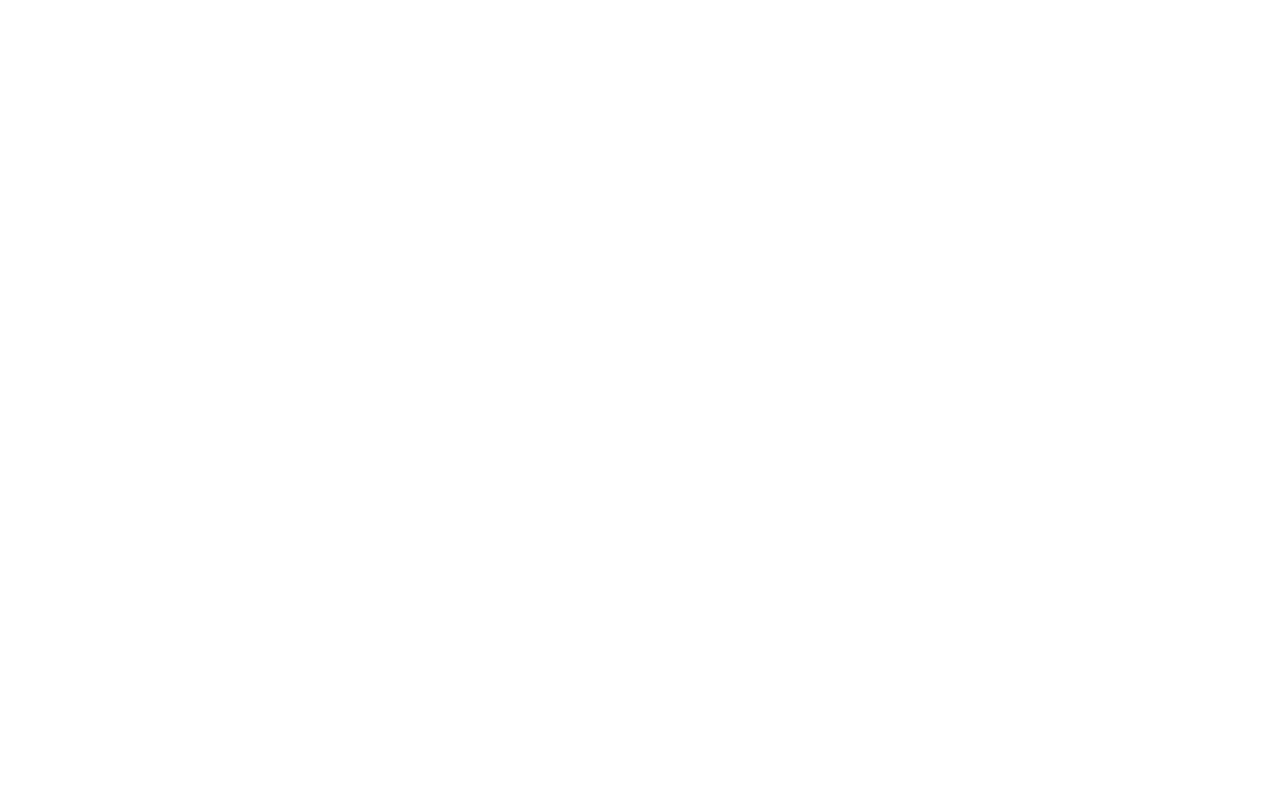
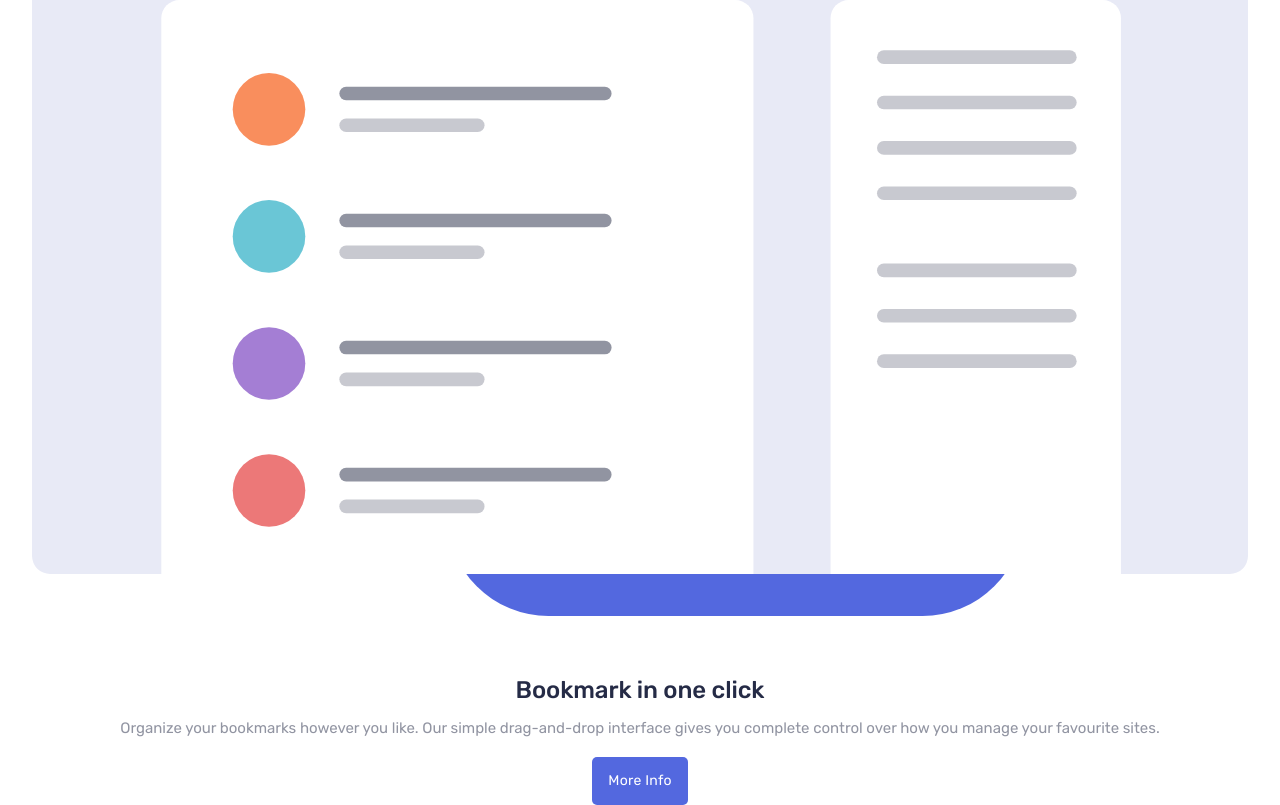
Before and after one commit to sophia-see/bookmark-react-vite, a React (Vite) app: page / in a window 1280 px wide. Shown: the part 1975-2780 px from the top of the page. Before the commit the page ends 1764 px from the top, so only its background shows below. Built offline with nearby package versions, Linux system fonts and the light colour scheme.

Commit message:
complete features sections

```diff
--- a/src/App.scss
+++ b/src/App.scss
@@ -39,36 +39,8 @@ html, body, #root {
     align-items: center;
 }
 
-.hero__img_container {
+.hero__img_container, .feature__img_container {
     position: relative;
-}
-
-.hero__img_container > img {
-    width: 100%;
-    height: fit-content;
-}
-
-.hero__img_shadow {
-    background-color: $soft-blue;
-    height: 203px;
-    width: 577px;
-    position:absolute;
-    bottom: 0;
-    left: 30%;
-    border-radius: 316.5px;
-    z-index: -1;
-}
-
-.hero__content {
-    padding: 48px 32px 0 32px;
-    display: flex;
-    flex-direction: column;
-    align-items: center;
-}
-
-.hero__btn_containers {
-    display: flex;
-    gap: 14px;
 }
 
 .features__container {
@@ -92,7 +64,17 @@ html, body, #root {
     padding: 21px 0;
 }
 
+.feature__img_container {
+    padding: 0 32px 37px 32px;
+}
+
 // REUSABLE CLASSES
+.full-img {
+
+    width: 100%;
+    height: fit-content;
+}
+
 .heading-1 {
     font-weight: $medium;
     font-size: 30px;
@@ -127,12 +109,12 @@ html, body, #root {
     letter-spacing: 0.25px;
 }
 
-.primary_btn {
+.primary-btn {
     background-color: $soft-blue;
     color: $white;
 }
 
-.secondary_btn {
+.secondary-btn {
     background-color: $light-gray;
     color: $very-dark-blue;
 }
@@ -141,9 +123,14 @@ html, body, #root {
     margin-top: 16px;
 }
 
+.mb-16 {
+    margin-bottom: 16px;
+}
+
 .mb-32 {
     margin-bottom: 32px;
 }
+
 
 .border-top {
     border-top: $border;
@@ -171,3 +158,35 @@ html, body, #root {
 .selected-feature.selected::after {
     transform: scaleX(0.5);
 }
+
+.img-shadow {
+    background-color: $soft-blue;
+    height: 203px;
+    width: 577px;
+    position: absolute;
+    bottom: 0;
+    border-radius: 316.5px;
+    z-index: -1;
+}
+
+.img-shadow-right {
+    @extend .img-shadow;
+    left: 30%;
+}
+
+.img-shadow-left {
+    @extend .img-shadow;
+    right: 20%;
+}
+
+.content {
+    padding: 48px 32px 0 32px;
+    display: flex;
+    flex-direction: column;
+    align-items: center;
+}
+
+.btn-containers {
+    display: flex;
+    gap: 14px;
+}
--- a/src/components/Features/FeatureDetails.tsx
+++ b/src/components/Features/FeatureDetails.tsx
@@ -6,6 +6,18 @@ interface FeatureDetailsProps {
 
 export default function FeatureDetails ({selectedFeature}: FeatureDetailsProps) {
     return (
-        <div className="feature__details"></div>
+        <div className="feature__details">
+            <div className="feature__img_container">
+                <img src={selectedFeature.image} alt="" className="full-img" />
+                <div className="img-shadow-left"></div>
+            </div>
+            <div className="content">
+                <div className="heading-2">Bookmark in one click</div>
+                <div className="subheading mb-16">Organize your bookmarks however you like. Our simple drag-and-drop interface gives you complete control over how you manage your favourite sites.</div>
+                <div className="btn-containers">
+                    <button className="btn primary-btn">More Info</button>
+                </div>
+            </div>
+        </div>
     )
 }
--- a/src/components/Hero.tsx
+++ b/src/components/Hero.tsx
@@ -2,15 +2,15 @@ export default function Hero () {
     return (
         <div className="hero__container">
             <div className="hero__img_container">
-                <img src="images/illustration-hero.svg" alt="tablet with bookmark list" />
-                <div className="hero__img_shadow"></div>
+                <img className="full-img" src="images/illustration-hero.svg" alt="tablet with bookmark list" />
+                <div className="img-shadow-right"></div>
             </div>
-            <div className="hero__content">
+            <div className="content">
                 <div className="heading-1">A Simple Bookmark Manager</div>
                 <div className="subheading mt-16 mb-32">A clean and simple interface to organize your favourite websites. Open a new browser tab and see your sites load instantly. Try it for free.</div>
-                <div className="hero__btn_containers">
-                    <button className="btn primary_btn">Get it on Chrome</button>
-                    <button className="btn secondary_btn">Get it on Firefox</button>
+                <div className="btn-containers">
+                    <button className="btn primary-btn">Get it on Chrome</button>
+                    <button className="btn secondary-btn">Get it on Firefox</button>
                 </div>
             </div>
         </div>
```
